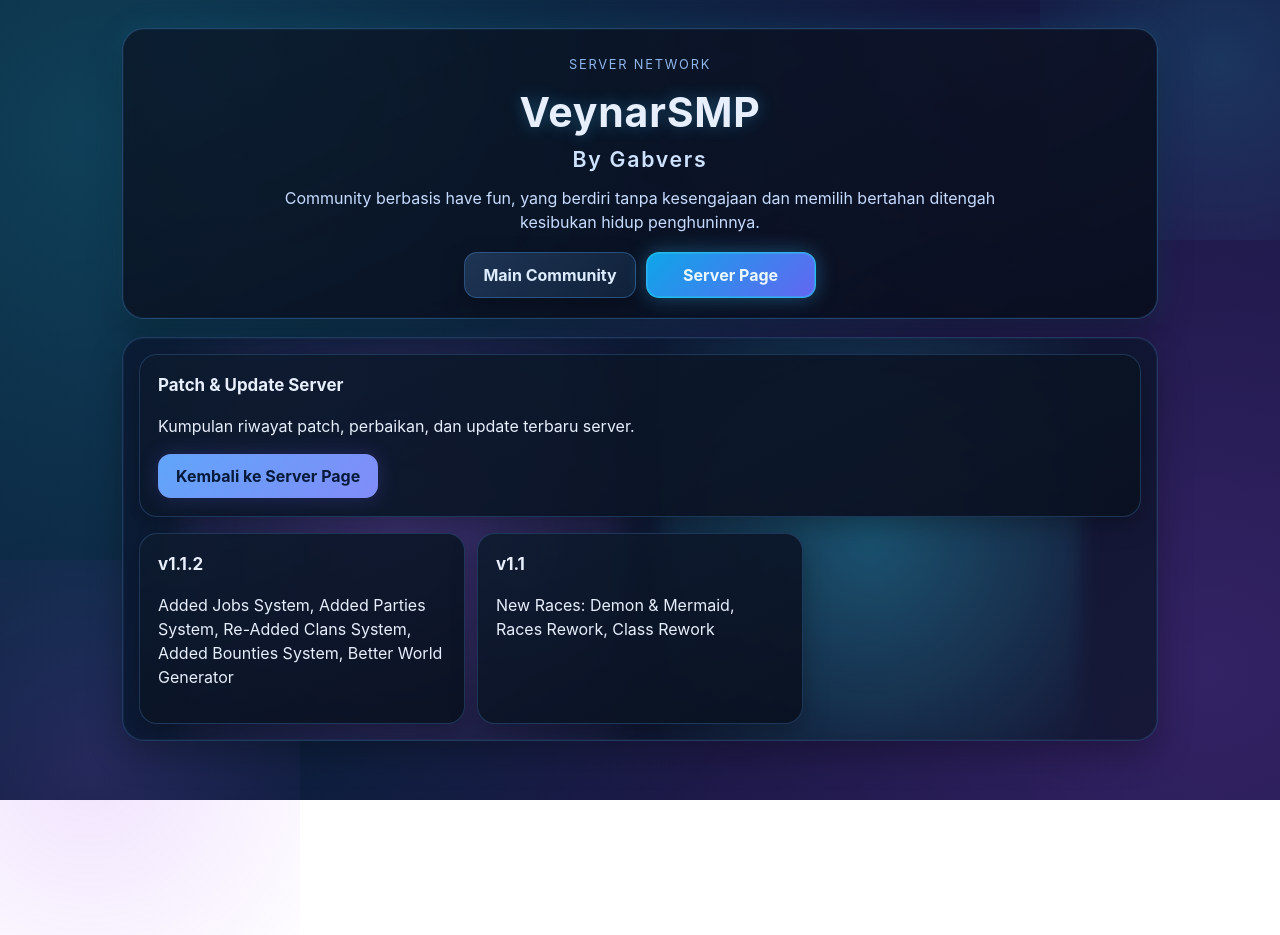
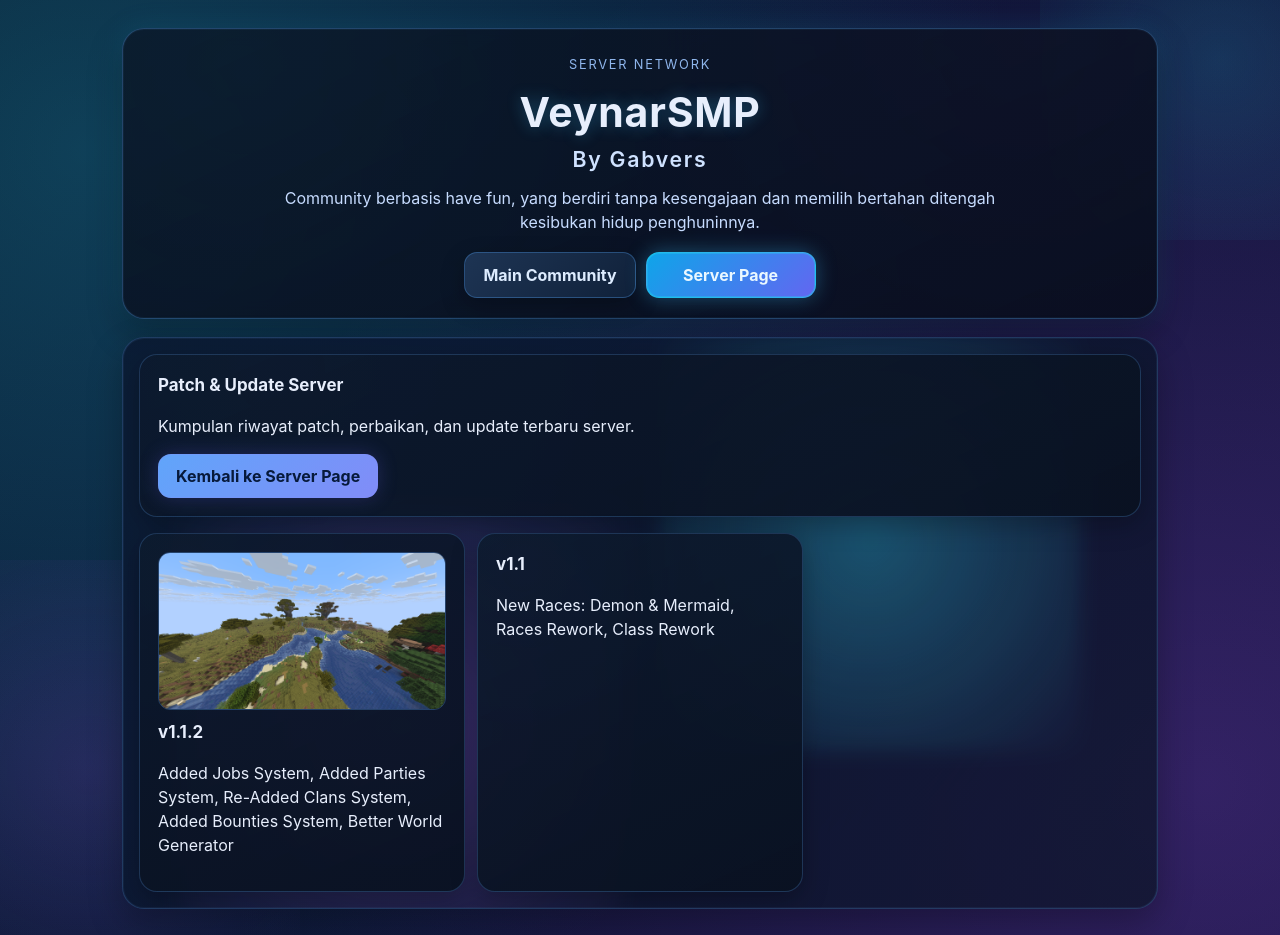
Before and after one commit to Ryuless/serverminecraft-website, a React (Vite) app: page /server/updates in a window 1280 px wide. Before the commit the page ends 800 px from the top, so only its background shows below. Built offline with nearby package versions, Linux system fonts and the light colour scheme; no server answers.

Commit message:
modified:   src/App.css 	modified:   src/data/serverUpdates.js 	modified:   src/pages/ServerUpdateDetailPage.jsx 	modified:   src/pages/ServerUpdatesPage.jsx

```diff
--- a/src/App.css
+++ b/src/App.css
@@ -601,6 +601,15 @@ h1 {
   cursor: pointer;
 }
 
+.update-card-image {
+  width: 100%;
+  height: auto;
+  display: block;
+  border-radius: 12px;
+  margin-bottom: 10px;
+  border: 1px solid rgba(63, 110, 169, 0.5);
+}
+
 .update-link-card:visited,
 .update-link-card:hover,
 .update-link-card:active,
@@ -616,6 +625,14 @@ h1 {
   font: inherit;
   line-height: 1.5;
   color: #d8e8ff;
+}
+
+.update-detail-image {
+  width: 100%;
+  height: auto;
+  display: block;
+  border-radius: 12px;
+  border: 1px solid rgba(63, 110, 169, 0.5);
 }
 
 .metric-value {
--- a/src/data/serverUpdates.js
+++ b/src/data/serverUpdates.js
@@ -3,6 +3,7 @@ export const SERVER_UPDATES = [
     id: 'v1-1-2',
     version: 'v1.1.2',
     date: '2026-03-12',
+    image: '/patch-updates/images/v1.1.2.png',
     summary:
       'Added Jobs System, Added Parties System, Re-Added Clans System, Added Bounties System, Better World Generator',
     content: `Added Jobs System
--- a/src/pages/ServerUpdateDetailPage.jsx
+++ b/src/pages/ServerUpdateDetailPage.jsx
@@ -39,6 +39,17 @@ function ServerUpdateDetailPage() {
         </div>
       </section>
 
+      {selectedUpdate.image && (
+        <section className="card full-width">
+          <h2>Preview Update</h2>
+          <img
+            className="update-detail-image"
+            src={selectedUpdate.image}
+            alt={`Preview detail patch ${selectedUpdate.version}`}
+          />
+        </section>
+      )}
+
       <section className="card full-width">
         <h2>Rincian Perubahan</h2>
         <div className="updates-list">
--- a/src/pages/ServerUpdatesPage.jsx
+++ b/src/pages/ServerUpdatesPage.jsx
@@ -19,6 +19,13 @@ function ServerUpdatesPage() {
             className="card metric-card update-link-card"
             to={`/server/updates/${item.id}`}
           >
+            {item.image && (
+              <img
+                className="update-card-image"
+                src={item.image}
+                alt={`Preview patch ${item.version}`}
+              />
+            )}
             <h2>{item.version}</h2>
             <p>{item.summary}</p>
           </Link>
```
